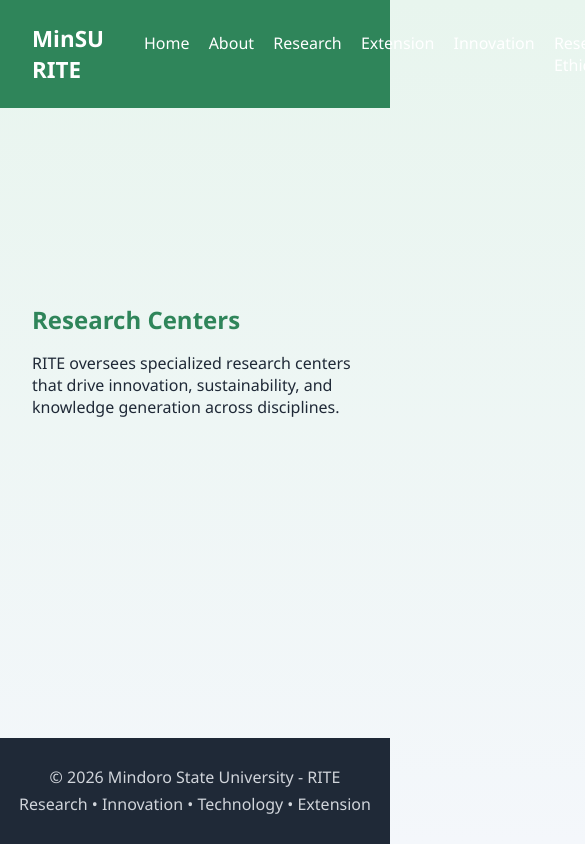
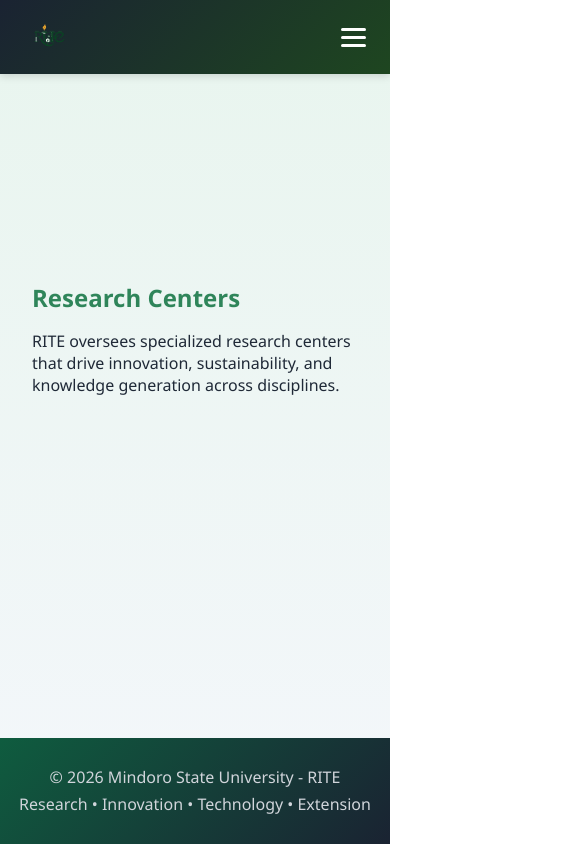
Before and after one commit to YhaZt/RITE, a React app in the folder frontend/: page /centers in a window 390 px wide. Shown: the top 844 px of the page, 585 px wide, since content can reach past the window. Built offline with nearby package versions, Linux system fonts and the light colour scheme; the HTML template or start-up script is replaced by a standard one.

Commit message:
put a carousel, updated the logo, make a hamburger for navbar

```diff
--- a/frontend/src/App.jsx
+++ b/frontend/src/App.jsx
@@ -9,7 +9,6 @@ import Extension from "./pages/Extension";
 import Innovation from "./pages/Innovation";
 import Ethics from "./pages/Ethics";
 import Centers from "./pages/Centers";
-import Contact from "./pages/Contact";
 
 export default function App() {
   return (
@@ -19,11 +18,10 @@ export default function App() {
         <Route path="/" element={<Home />} />
         <Route path="/about" element={<About />} />
         <Route path="/research" element={<Research />} />
-        <Route path="/extension" element={<Extension />} />
         <Route path="/innovation" element={<Innovation />} />
         <Route path="/ethics" element={<Ethics />} />
+        <Route path="/extension" element={<Extension />} />
         <Route path="/centers" element={<Centers />} />
-        <Route path="/contact" element={<Contact />} />
       </Routes>
       <Footer />
     </div>
--- /dev/null
+++ b/frontend/src/components/Carousel.jsx
@@ -0,0 +1,64 @@
+import React, { useState, useEffect } from "react";
+import "../styles/Carousel.css";
+
+export default function Carousel() {
+  const [currentIndex, setCurrentIndex] = useState(0);
+
+  const slides = [
+    {
+      id: 1,
+      title: "Research Excellence",
+      description: "Advancing knowledge through innovative research",
+      image: "https://images.unsplash.com/photo-1530587191325-3db8b1c12d6d?w=1200&h=600&fit=crop"
+    },
+    {
+      id: 2,
+      title: "Community Impact",
+      description: "Extending knowledge to serve communities",
+      image: "https://images.unsplash.com/photo-1552664730-d307ca884978?w=1200&h=600&fit=crop"
+    },
+    {
+      id: 3,
+      title: "Innovation Drive",
+      description: "Transforming ideas into solutions",
+      image: "https://images.unsplash.com/photo-1517694712202-14dd9538aa97?w=1200&h=600&fit=crop"
+    },
+    {
+      id: 4,
+      title: "Ethical Leadership",
+      description: "Upholding integrity in all endeavors",
+      image: "https://images.unsplash.com/photo-1552664730-d307ca884978?w=1200&h=600&fit=crop"
+    }
+  ];
+
+  useEffect(() => {
+    const interval = setInterval(() => {
+      setCurrentIndex((prevIndex) => (prevIndex + 1) % slides.length);
+    }, 5000);
+    return () => clearInterval(interval);
+  }, [slides.length]);
+
+  return (
+    <section className="carousel-container">
+      <div className="carousel-wrapper">
+        {slides.map((slide, index) => (
+          <div
+            key={slide.id}
+            className={`carousel-slide ${index === currentIndex ? "active" : ""}`}
+            style={{
+              backgroundImage: `url('${slide.image}')`,
+              backgroundSize: "cover",
+              backgroundPosition: "center"
+            }}
+          >
+            <div className="carousel-overlay"></div>
+            <div className="carousel-content">
+              <h2>{slide.title}</h2>
+              <p>{slide.description}</p>
+            </div>
+          </div>
+        ))}
+      </div>
+    </section>
+  );
+}
--- a/frontend/src/components/Navbar.jsx
+++ b/frontend/src/components/Navbar.jsx
@@ -1,20 +1,41 @@
-import React from "react";
+import React, { useState } from "react";
 import { NavLink } from "react-router-dom";
+import riteLogo from "../assets/rite-logo.png";
 
 export default function Navbar() {
+  const [isOpen, setIsOpen] = useState(false);
+
+  const toggleMenu = () => {
+    setIsOpen(!isOpen);
+  };
+
+  const closeMenu = () => {
+    setIsOpen(false);
+  };
+
   return (
     <nav className="navbar">
-      <div className="navbar-logo">MinSU RITE</div>
-      <ul className="navbar-links">
-        <li><NavLink to="/">Home</NavLink></li>
-        <li><NavLink to="/about">About</NavLink></li>
-        <li><NavLink to="/research">Research</NavLink></li>
-        <li><NavLink to="/extension">Extension</NavLink></li>
-        <li><NavLink to="/innovation">Innovation</NavLink></li>
-        <li><NavLink to="/ethics">Research Ethics</NavLink></li>
-        <li><NavLink to="/centers">Research Centers</NavLink></li>
-        <li><NavLink to="/contact">Contact</NavLink></li>
-      </ul>
+      <div className="navbar-logo">
+        <NavLink to="/" onClick={closeMenu}>
+          <img src={riteLogo} alt="RITE Logo" className="logo-img" />
+        </NavLink>
+      </div>
+
+      <div className={`navbar-links ${isOpen ? "active" : ""}`}>
+        <li><NavLink to="/" onClick={closeMenu}>Home</NavLink></li>
+        <li><NavLink to="/about" onClick={closeMenu}>About</NavLink></li>
+        <li><NavLink to="/research" onClick={closeMenu}>Research & Public Service</NavLink></li>
+        <li><NavLink to="/innovation" onClick={closeMenu}>Innovation</NavLink></li>
+        <li><NavLink to="/ethics" onClick={closeMenu}>Research Ethics Extension & Integrity</NavLink></li>
+        <li><NavLink to="/extension" onClick={closeMenu}>Extension</NavLink></li>
+        <li><NavLink to="/centers" onClick={closeMenu}>Research Centers</NavLink></li>
+      </div>
+
+      <div className="hamburger" onClick={toggleMenu}>
+        <span className={`bar ${isOpen ? "active" : ""}`}></span>
+        <span className={`bar ${isOpen ? "active" : ""}`}></span>
+        <span className={`bar ${isOpen ? "active" : ""}`}></span>
+      </div>
     </nav>
   );
 }
--- a/frontend/src/index.css
+++ b/frontend/src/index.css
@@ -11,35 +11,150 @@ body {
   flex-direction: column;
 }
 
-/* Navbar */
 .navbar {
-  background-color: #2f855a; /* MinSU green */
+  background: linear-gradient(135deg, #1a2332 0%, #1e4620 100%); /* Dark with green gradient */
   color: white;
-  padding: 1rem 2rem;
+  padding: 0.75rem 1.5rem;
   display: flex;
   justify-content: space-between;
   align-items: center;
+  box-shadow: 0 2px 8px rgba(0,0,0,0.15);
+  flex-wrap: wrap;
+  position: relative;
+  z-index: 1000;
 }
 
 .navbar-logo {
   font-size: 1.4rem;
   font-weight: bold;
+  color: #22c55e; /* Green accent */
+  margin-right: auto;
+}
+
+.navbar-logo a {
+  text-decoration: none;
+  display: flex;
+  align-items: center;
+  cursor: pointer;
+}
+
+.logo-img {
+  height: 50px;
+  width: auto;
+  object-fit: contain;
+  transition: transform 0.2s ease;
+}
+
+.logo-img:hover {
+  transform: scale(1.05);
 }
 
 .navbar-links {
   list-style: none;
   display: flex;
-  gap: 1.2rem;
+  gap: 0.8rem;
+  align-items: center;
+  flex-wrap: wrap;
 }
 
 .navbar-links a {
   color: white;
   text-decoration: none;
   font-weight: 500;
+  padding: 0.4rem 0.6rem;
+  border-radius: 6px;
+  transition: all 0.3s ease;
+  font-size: 0.9rem;
+  white-space: normal;
+}
+
+.navbar-links a:hover {
+  background-color: #22c55e;
+  color: white;
 }
 
 .navbar-links a.active {
-  border-bottom: 2px solid #f6ad55; /* gold accent */
+  background-color: #22c55e;
+  color: white;
+  border-bottom: none;
+}
+
+/* Hamburger Menu */
+.hamburger {
+  display: none;
+  flex-direction: column;
+  cursor: pointer;
+  gap: 5px;
+}
+
+.bar {
+  width: 25px;
+  height: 3px;
+  background-color: white;
+  border-radius: 3px;
+  transition: all 0.3s ease;
+}
+
+/* Mobile Responsive */
+@media (max-width: 768px) {
+  .navbar {
+    flex-wrap: wrap;
+    position: relative;
+  }
+
+  .hamburger {
+    display: flex;
+  }
+
+  .navbar-links {
+    position: absolute;
+    top: 60px;
+    left: 0;
+    right: 0;
+    flex-direction: column;
+    background: linear-gradient(135deg, #1a2332 0%, #1e4620 100%);
+    width: 100%;
+    text-align: center;
+    gap: 0;
+    max-height: 0;
+    overflow: hidden;
+    transition: max-height 0.3s ease;
+    padding: 0;
+    z-index: 999;
+  }
+
+  .navbar-links.active {
+    max-height: 500px;
+    padding: 1rem 0;
+    box-shadow: 0 8px 16px rgba(0, 0, 0, 0.2);
+  }
+
+  .navbar-links li {
+    padding: 0.8rem 0;
+    border-bottom: 1px solid rgba(255, 255, 255, 0.1);
+  }
+
+  .navbar-links li:last-child {
+    border-bottom: none;
+  }
+
+  .navbar-links a {
+    display: block;
+    padding: 0.8rem 1rem;
+    font-size: 0.9rem;
+  }
+
+  .hamburger.active .bar:nth-child(1) {
+    transform: rotate(45deg) translate(10px, 10px);
+  }
+
+  .hamburger.active .bar:nth-child(2) {
+    opacity: 0;
+  }
+
+  .hamburger.active .bar:nth-child(3) {
+    transform: rotate(-45deg) translate(8px, -8px);
+  }
 }
 
 /* Hero */
@@ -137,7 +252,7 @@ body {
 
 /* Footer */
 .footer {
-  background-color: #1f2937;
+  background: linear-gradient(135deg, #0f5c3f 0%, #1a2332 100%); /* Green to dark gradient */
   color: #d1d5db;
   text-align: center;
   padding: 1.5rem 1rem;
--- a/frontend/src/pages/Ethics.jsx
+++ b/frontend/src/pages/Ethics.jsx
@@ -3,7 +3,7 @@ import React from "react";
 export default function Ethics() {
   return (
     <main className="page">
-      <h2>Research Ethics & Integrity</h2>
+      <h2>Research Ethics Extension & Integrity</h2>
       <p>
         The university upholds the highest ethical standards in research, ensuring integrity,
         accountability, and responsible conduct in all scholarly work.
--- a/frontend/src/pages/Home.jsx
+++ b/frontend/src/pages/Home.jsx
@@ -1,11 +1,13 @@
 import React from "react";
 import Hero from "../components/Hero";
+import Carousel from "../components/Carousel";
 import FeatureCards from "../components/FeatureCards";
 
 export default function Home() {
   return (
     <main>
       <Hero />
+      <Carousel />
       <FeatureCards />
     </main>
   );
--- a/frontend/src/pages/Research.jsx
+++ b/frontend/src/pages/Research.jsx
@@ -3,10 +3,10 @@ import React from "react";
 export default function Research() {
   return (
     <main className="page">
-      <h2>Research & Development</h2>
+      <h2>Research & Public Service</h2>
       <p>
         RITE promotes high-quality, multidisciplinary research that addresses regional and national
-        development priorities while strengthening the university's research culture.
+        development priorities while strengthening the university's research culture and serving the public good.
       </p>
     </main>
   );
--- /dev/null
+++ b/frontend/src/styles/Carousel.css
@@ -0,0 +1,106 @@
+.carousel-container {
+  width: 100%;
+  background: white;
+  padding: 0;
+}
+
+.carousel-wrapper {
+  position: relative;
+  width: 100%;
+  max-width: 100%;
+  margin: 0 auto;
+  overflow: hidden;
+  border-radius: 0;
+  box-shadow: none;
+}
+
+.carousel-slide {
+  position: absolute;
+  width: 100%;
+  height: 500px;
+  opacity: 0;
+  transition: opacity 0.8s ease-in-out;
+  display: flex;
+  align-items: center;
+  justify-content: flex-start;
+  background-size: cover;
+  background-position: center;
+  background-repeat: no-repeat;
+}
+
+.carousel-slide.active {
+  position: relative;
+  opacity: 1;
+  transition: opacity 0.8s ease-in-out;
+}
+
+.carousel-overlay {
+  position: absolute;
+  top: 0;
+  left: 0;
+  width: 100%;
+  height: 100%;
+  background: rgba(0, 0, 0, 0.4);
+  z-index: 1;
+}
+
+.carousel-content {
+  text-align: left;
+  color: white;
+  padding: 3rem 2rem;
+  max-width: 800px;
+  position: relative;
+  z-index: 2;
+}
+
+.carousel-content h2 {
+  font-size: 2.8rem;
+  margin-bottom: 1rem;
+  font-weight: bold;
+  color: white;
+}
+
+.carousel-content p {
+  font-size: 1.2rem;
+  letter-spacing: 0.5px;
+  opacity: 0.95;
+  color: white;
+  margin-bottom: 1.5rem;
+}
+
+@media (max-width: 768px) {
+  .carousel-slide {
+    height: 350px;
+  }
+
+  .carousel-content {
+    padding: 2rem 1.5rem;
+    max-width: 100%;
+  }
+
+  .carousel-content h2 {
+    font-size: 1.8rem;
+  }
+
+  .carousel-content p {
+    font-size: 0.95rem;
+  }
+}
+
+@media (max-width: 480px) {
+  .carousel-slide {
+    height: 280px;
+  }
+
+  .carousel-content {
+    padding: 1.5rem;
+  }
+
+  .carousel-content h2 {
+    font-size: 1.4rem;
+  }
+
+  .carousel-content p {
+    font-size: 0.85rem;
+  }
+}
```
Also changed, not shown: frontend/src/assets/rite-logo.png (added), 1 other file (tests, documents, lock files or other folders).
